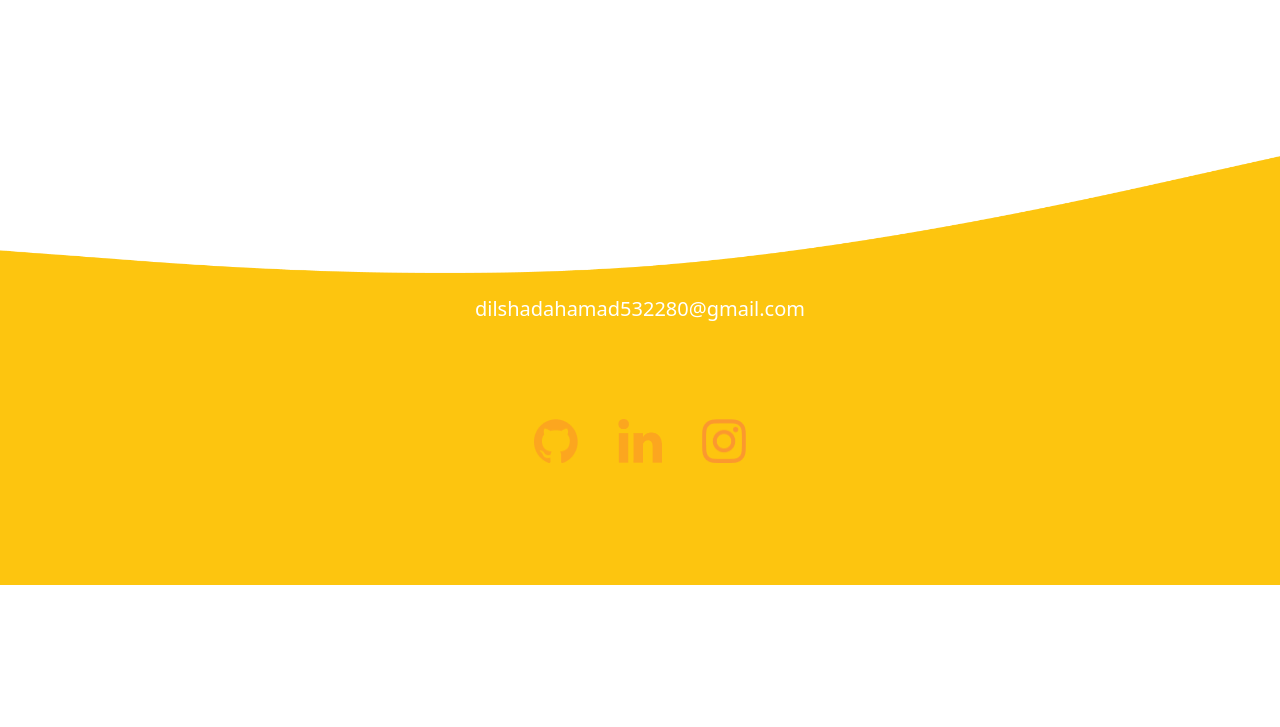
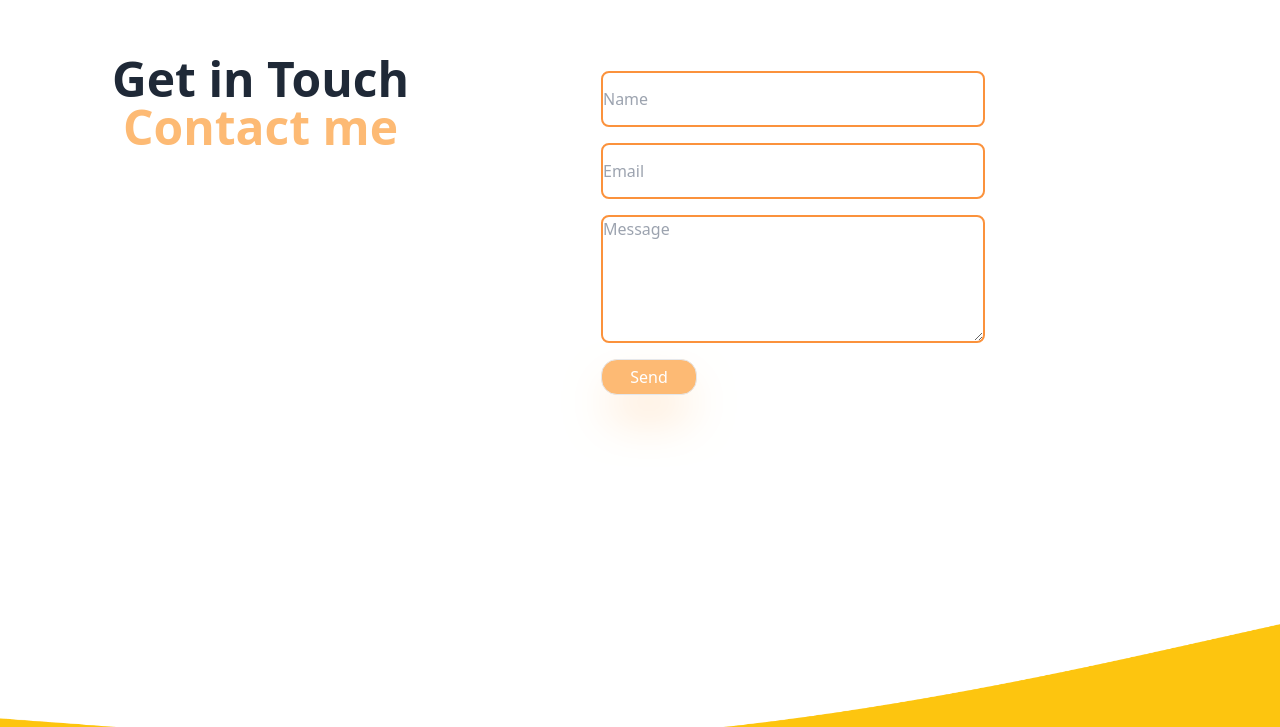
Before and after one commit to MuhammadDilshad532/Personal-Portfolio-React, a React (Vite) app: page / in a window 1280 px wide. Shown: the part 4025-4752 px from the top of the page. Before the commit the page ends 4610 px from the top, so only its background shows below. Built offline with nearby package versions, Linux system fonts and the light colour scheme; what tailwindcss-gradients would draw is missing.

Commit message:
update contact

```diff
--- a/src/components/contect/contect.jsx
+++ b/src/components/contect/contect.jsx
@@ -38,7 +38,7 @@ const Contact = () => {
         <span className="text-5xl font-bold">Get in Touch</span>
         <span className="text-5xl text-orange-300 font-bold">Contact me</span>
       </div>
-      <div className="flex flex-col gap-14">
+      <div className="flex flex-col gap-14 mt-32">
         <form onSubmit={handleSubmit}>
           <div className="flex flex-col">
             <input
--- a/src/pages/Home/Home.jsx
+++ b/src/pages/Home/Home.jsx
@@ -4,6 +4,7 @@ import Services from "../../components/Services/Services";
 import Experience from "../../pages/Experience/Experience";
 import Protfolio from "../../pages/Protfolio/Protfolio";
 import Testimonial from "../../pages/Testimonial/Testimonial";
+import Contect from "../../components/contect/contect";
 const Home = () => {
   return (
     <div>
@@ -12,6 +13,7 @@ const Home = () => {
       <Experience />
       <Protfolio />
       <Testimonial />
+      <Contect />
     </div>
   );
 };
```
